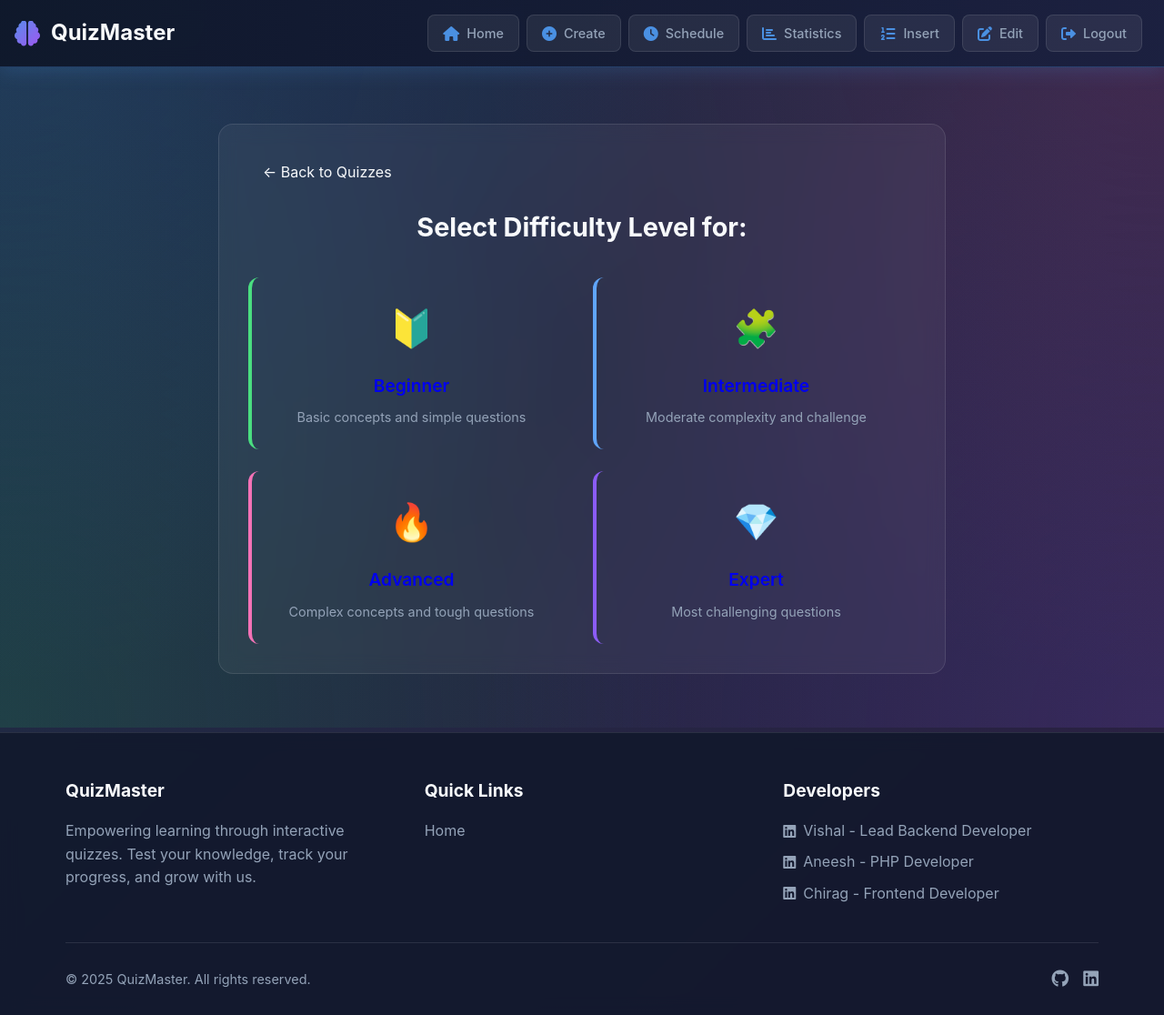
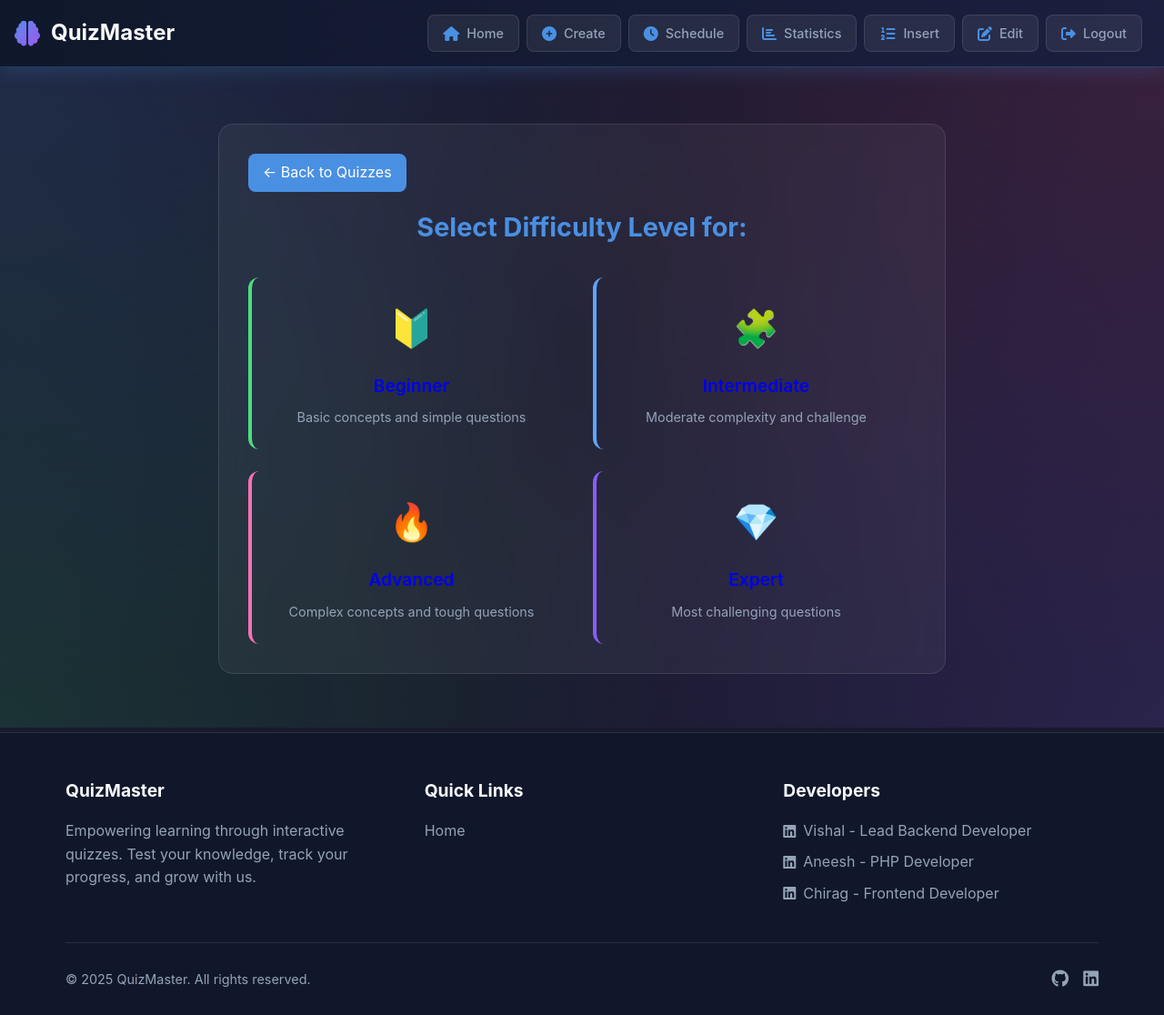
Before and after one commit to Vishal1720/Quiz, a PHP site: page /Quiz/select_difficulty.php in a window 1280 px wide. Shown: the whole page at 91% size. Run offline with PHP 8.4, Linux system fonts and the light colour scheme; a user stored in the database is signed in; data comes from the database, SQL or seed files in the repository.

Commit message:
style: update CSS for consistent theming and readability
Refactor CSS across multiple files to use CSS variables for theming, ensuring consistency in background colors, text colors, and other visual elements. Improve readability and maintainability by centralizing styles and removing redundant properties. Adjust button and link styles for better user interaction and visual feedback.

```diff
--- a/quiz_detail_stats.php
+++ b/quiz_detail_stats.php
@@ -164,8 +164,10 @@ try {
             font-family: Arial, sans-serif;
             line-height: 1.6;
             margin: 0;
-            padding: 20px;
-            background: #f5f5f5;
+            padding: 0;
+            background: var(--background);
+            color: var(--text);
+            min-height: 100vh;
         }
 
         .container {
--- a/quiz_statistics.php
+++ b/quiz_statistics.php
@@ -171,11 +171,10 @@ if ($tablesExist) {
         LEFT JOIN quiz_attempts qa ON qd.quizid = qa.quizid
         GROUP BY qd.quizid, qd.quizname, qd.category
         ORDER BY COUNT(DISTINCT qa.attempt_id) DESC, qd.quizname ASC";
-
-    $quiz_stats_result = $con->query($quiz_stats_query);
+            $quiz_stats_result = $con->query($quiz_stats_query);
 
     // Replace the existing difficulty stats section (around line 189) with:
-    $difficulty_stats = null;
+$difficulty_stats = [];
     $userHistoryTableExists = false;
 
     try {
--- a/select_difficulty.php
+++ b/select_difficulty.php
@@ -23,7 +23,8 @@ if($quizid) {
 <?php include "components/header.php"; ?>
 <style>
     body {
-        background: linear-gradient(135deg, #1a2e44, #2c1f42);
+        background: var(--background);
+        color: var(--text);
         min-height: 100vh;
     }
 
@@ -40,7 +41,7 @@ if($quizid) {
     .difficulty-title {
         text-align: center;
         margin-bottom: 2rem;
-        color: var(--text-light);
+        color: var(--primary); /* Changed from var(--text-light) to primary blue */
         font-size: 1.8rem;
     }
 
@@ -92,15 +93,17 @@ if($quizid) {
     .back-link {
         display: inline-block;
         margin-bottom: 1rem;
-        color: var(--text-light);
+        color: white;
         text-decoration: none;
         padding: 0.5rem 1rem;
         border-radius: 8px;
+        background: var(--primary);
         transition: all 0.3s ease;
     }
 
     .back-link:hover {
-        background: var(--quiz-card-hover);
+        background: var(--primary-dark);
+        transform: translateY(-2px);
     }
 </style>
 
```
